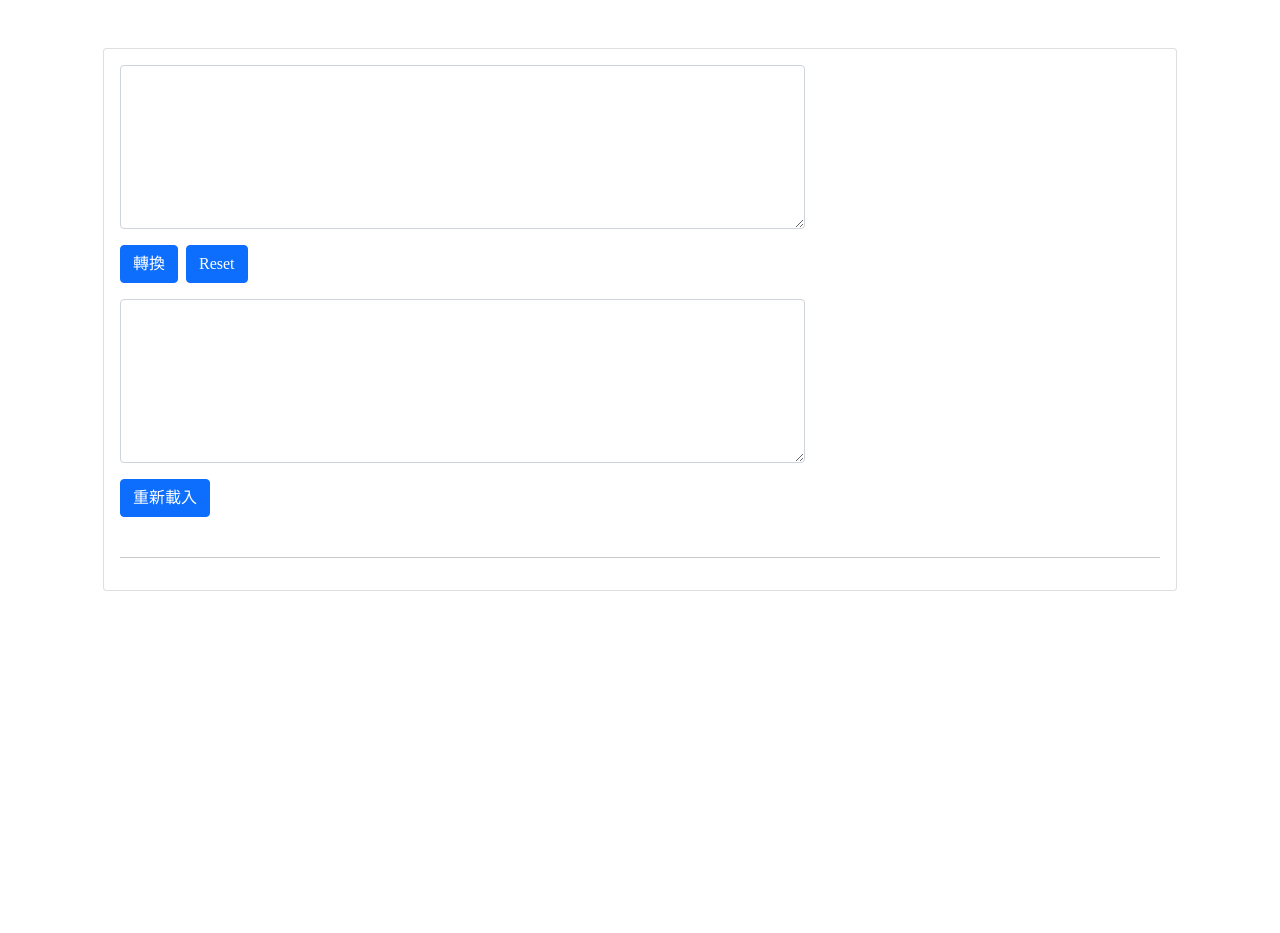
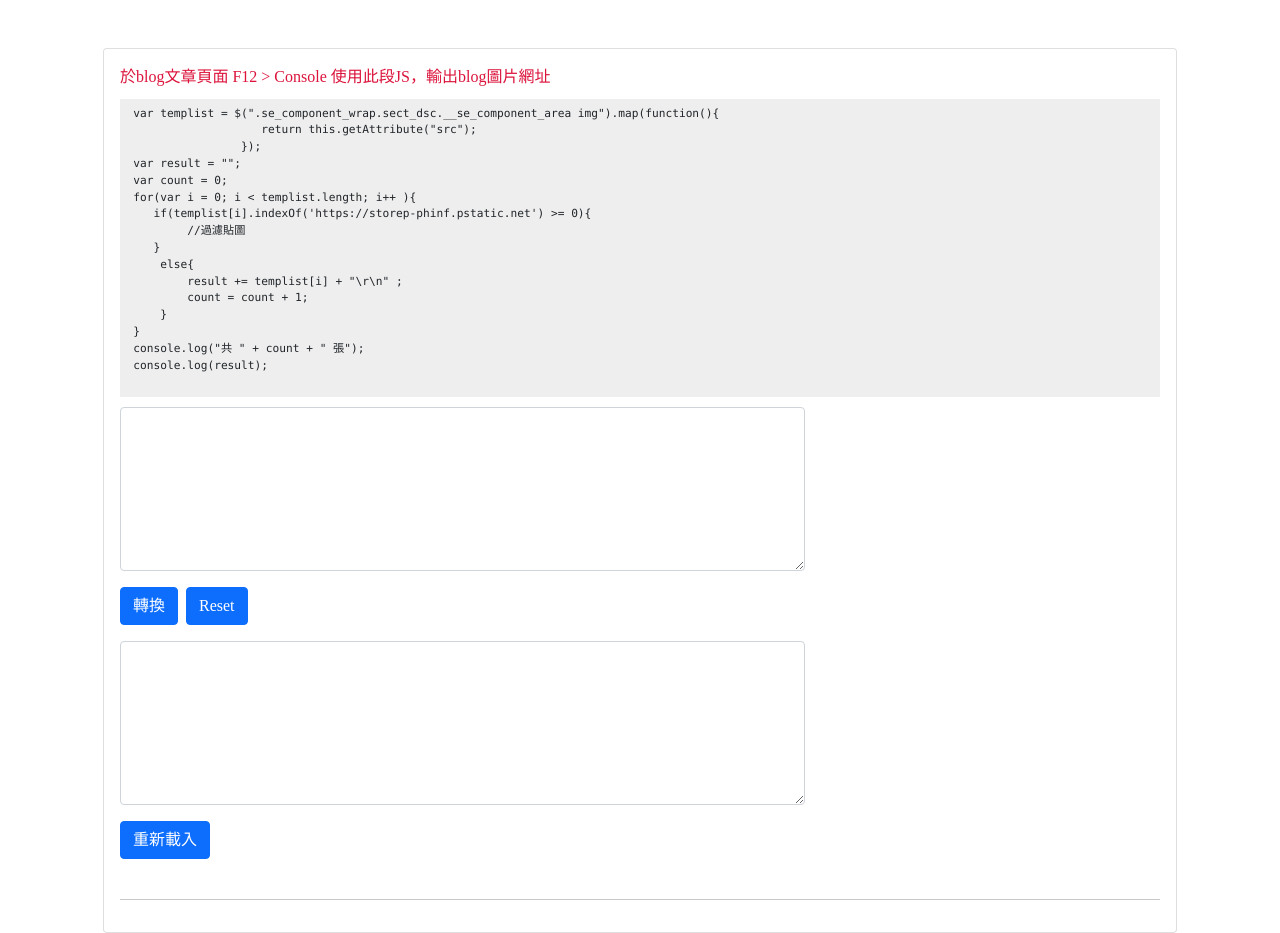
Before and after one commit to puppycat0109/MySiteTools, a plain HTML site: page naverblog_hdpic_generator.html in a window 1280 px wide. Before the commit the page ends 800 px from the top, so only its background shows below. Drawn offline with Linux system fonts and the light colour scheme.

Commit message:
更新naver coding

```diff
--- a/naverblog_hdpic_generator.html
+++ b/naverblog_hdpic_generator.html
@@ -23,6 +23,13 @@
 
     #example label {
         cursor: pointer;
+    }
+
+    .codearea {
+        background: #eee;
+        margin: 10px 0;
+        padding: 5pt 10pt;
+        font-size: 0.8rem;
     }
 
     /*IMG HOVER BTN*/
@@ -84,6 +91,26 @@
     <div class="container mt-5" style="max-width: 1098px;">
         <div class="card">
             <div class="card-body">
+                <span style="color:crimson;">於blog文章頁面 F12 > Console 使用此段JS，輸出blog圖片網址</span>
+                <div class="codearea">
+                    <pre>
+var templist = $(".se_component_wrap.sect_dsc.__se_component_area img").map(function(){
+                   return this.getAttribute("src");
+                });
+var result = "";
+var count = 0;
+for(var i = 0; i < templist.length; i++ ){
+   if(templist[i].indexOf('https://storep-phinf.pstatic.net') >= 0){
+        //過濾貼圖
+   }
+    else{
+        result += templist[i] + "\r\n" ;
+        count = count + 1;
+    }
+}
+console.log("共 " + count + " 張");
+console.log(result);</pre>
+                </div>
                 <!--input-->
                 <div class="row col-8 g-2">
                     <div class="col">
@@ -119,8 +146,3 @@
 </body>
 
 </html>
-
-<script>
-
-
-</script>
```
Also changed, not shown: line_sticker_downloader.html (+2 -0 lines).
